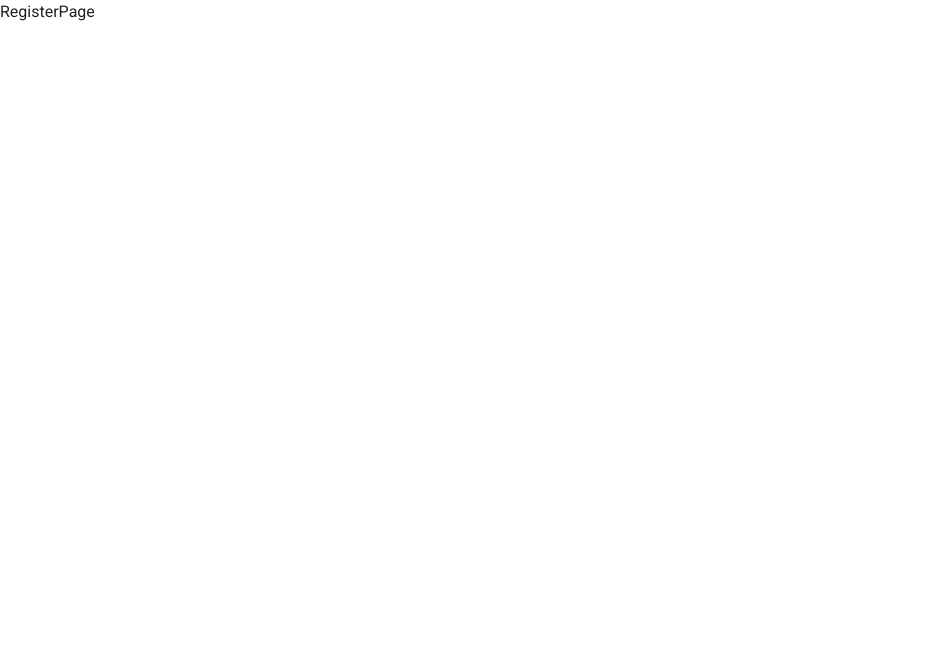
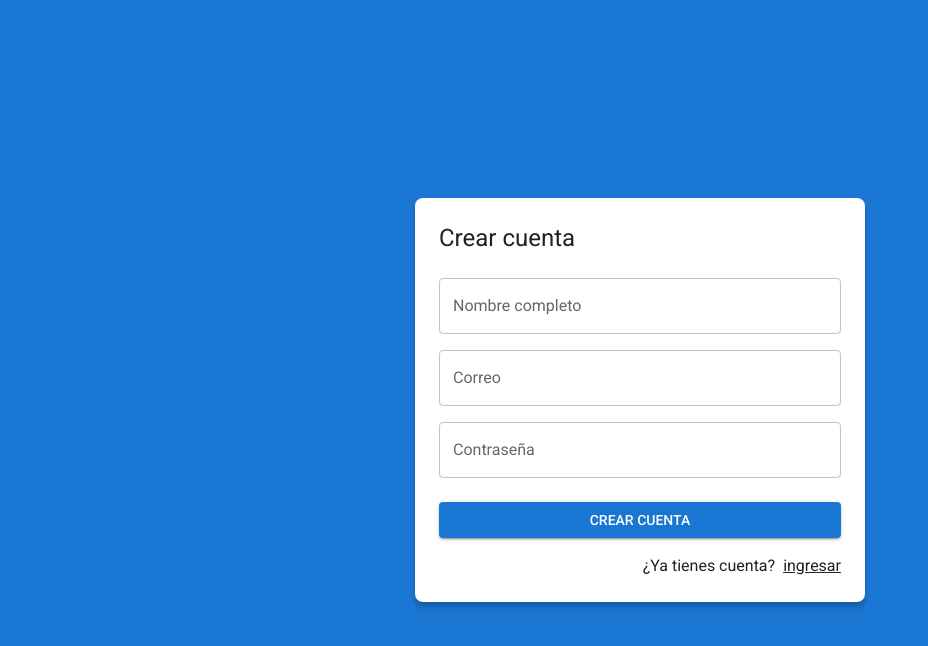
Before and after one commit to React-Practice-v1/Journal-App, a React (Vite) app: page /auth/register in a window 1280 px wide. Shown: the top 646 px of the page, without its empty margins (0-928 px from the left). Built offline with nearby package versions, Linux system fonts and the light colour scheme.

Commit message:
RegisterPage creado

```diff
--- a/src/auth/pages/RegisterPage.jsx
+++ b/src/auth/pages/RegisterPage.jsx
@@ -1,5 +1,42 @@
-const RegisterPage = () => {
-  return <div>RegisterPage</div>;
+import { Button, Grid, Link, TextField, Typography } from "@mui/material";
+import { AuthLayout } from "../layout/AuthLayout";
+import { Link as RouterLink } from "react-router";
+
+export const RegisterPage = () => {
+  return (
+    <AuthLayout title="Crear cuenta">
+      <form>
+        <Grid container>
+          <Grid item xs={12} sx={{ mt: 2 }}>
+            <TextField label="Nombre completo" type="text" placeholder="Nombre completo" fullWidth />
+          </Grid>
+
+          <Grid item xs={12} sx={{ mt: 2 }}>
+            <TextField label="Correo" type="email" placeholder="correo@google.com" fullWidth />
+          </Grid>
+
+          <Grid item xs={12} sx={{ mt: 2 }}>
+            <TextField label="Contraseña" type="password" placeholder="Contraseña" fullWidth />
+          </Grid>
+
+          <Grid container spacing={2} sx={{ mb: 2, mt: 1 }}>
+            <Grid item xs={12}>
+              <Button variant="contained" fullWidth>
+                Crear cuenta
+              </Button>
+            </Grid>
+          </Grid>
+
+          <Grid container direction="row" justifyContent="end">
+            <Typography sx={{ mr: 1 }}>¿Ya tienes cuenta?</Typography>
+            <Link component={RouterLink} color="inherit" to="/auth/login">
+              ingresar
+            </Link>
+          </Grid>
+        </Grid>
+      </form>
+    </AuthLayout>
+  );
 };
 
 export default RegisterPage;
```
